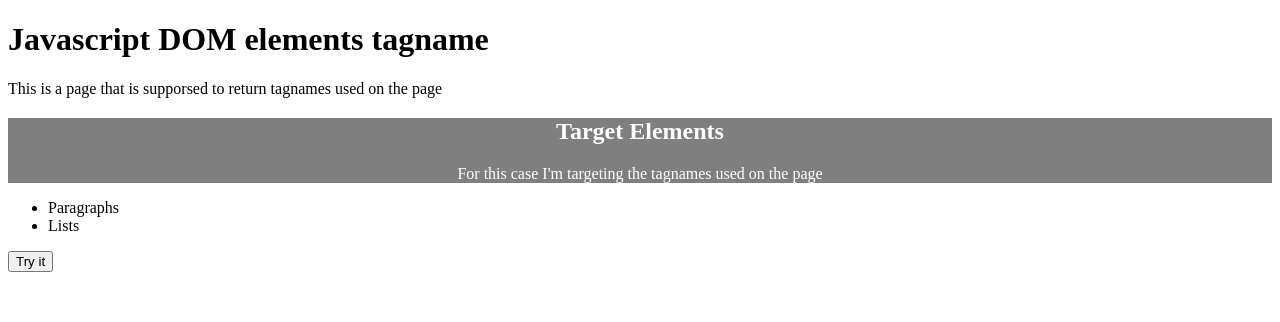
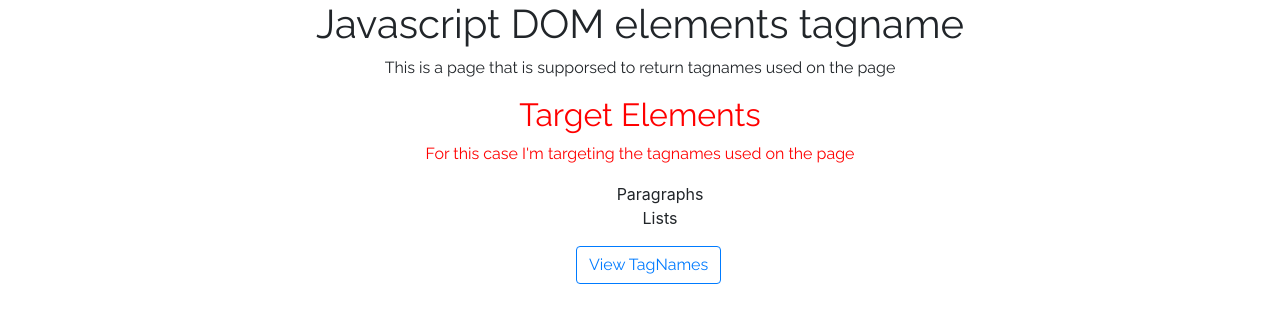
Before and after one commit to BrianNgeno/Javascript-Element, a plain HTML site: page index.html in a window 1280 px wide. Drawn offline with nearby package versions, Linux system fonts and the light colour scheme.

Commit message:
updated javascript

```diff
--- a/css/styles.css
+++ b/css/styles.css
@@ -1,5 +1,25 @@
-.container{
-    color:#fff;
-    background-color: rgba(0, 0,0, 0.5);
+p{
     text-align: center;
+    font-family: 'Raleway', sans-serif;
 }
+.btn{
+    margin-left: 45%;
+    font-family: 'Raleway', sans-serif;
+}
+ul{
+    text-align: center;
+    list-style: none;
+}
+h1{
+    text-align: center;
+    font-family: 'Raleway', sans-serif;
+}
+h2{
+    text-align: center;
+    font-family: 'Raleway', sans-serif;
+}
+div{
+    text-align: center;
+    font-family: 'Raleway', sans-serif;
+    color:red;
+}
--- a/index.html
+++ b/index.html
@@ -5,15 +5,19 @@
     <meta charset="UTF-8">
     <meta name="viewport" content="width=device-width, initial-scale=1.0">
     <meta http-equiv="X-UA-Compatible" content="ie=edge">
-    <title>Document</title>
+    <title>Javascript DOM</title>
     <link rel="stylesheet" href="css/styles.css">
     <script src="js/script.js"></script>
+    <link rel="stylesheet" href="https://stackpath.bootstrapcdn.com/bootstrap/4.3.1/css/bootstrap.min.css" integrity="sha384-ggOyR0iXCbMQv3Xipma34MD+dH/1fQ784/j6cY/iJTQUOhcWr7x9JvoRxT2MZw1T"
+        crossorigin="anonymous">
+    <link href="https://fonts.googleapis.com/css?family=Raleway" rel="stylesheet">
 </head>
 
 <body>
+
     <h1>Javascript DOM elements tagname</h1>
     <p>This is a page that is supporsed to return tagnames used on the page</p>
-    <div class="container">
+    <div>
         <h2>Target Elements</h2>
         <p>For this case I'm targeting the tagnames used on the page</p>
     </div>
@@ -23,9 +27,10 @@
     </ul>
 
 
-    <button class="btn btn-danger" onclick="myFunction()">Try it</button>
-    <div id="demo" class="container">
+    <button class="btn btn-outline-primary" onclick="myFunction()">View TagNames</button>
+    <div id="demo">
     </div>
+
 </body>
 
 </html>
```
